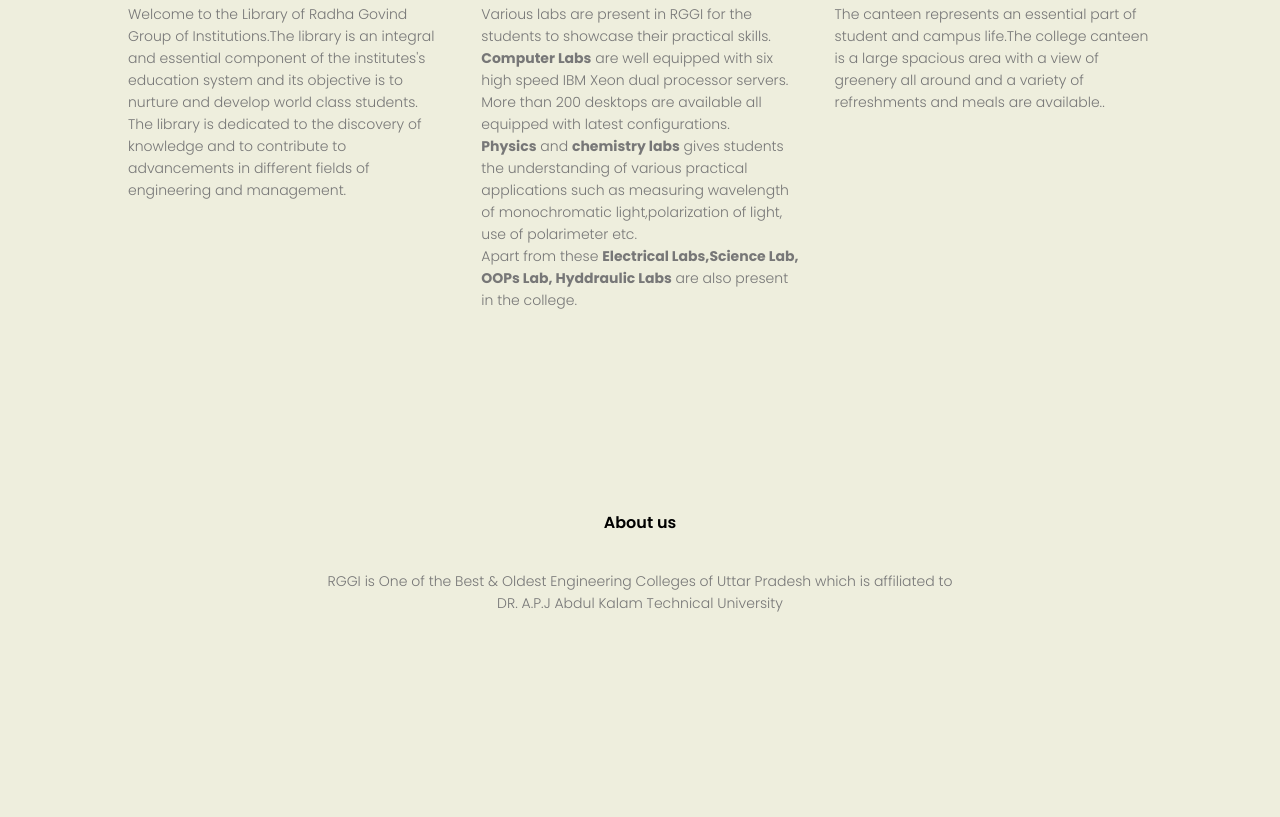
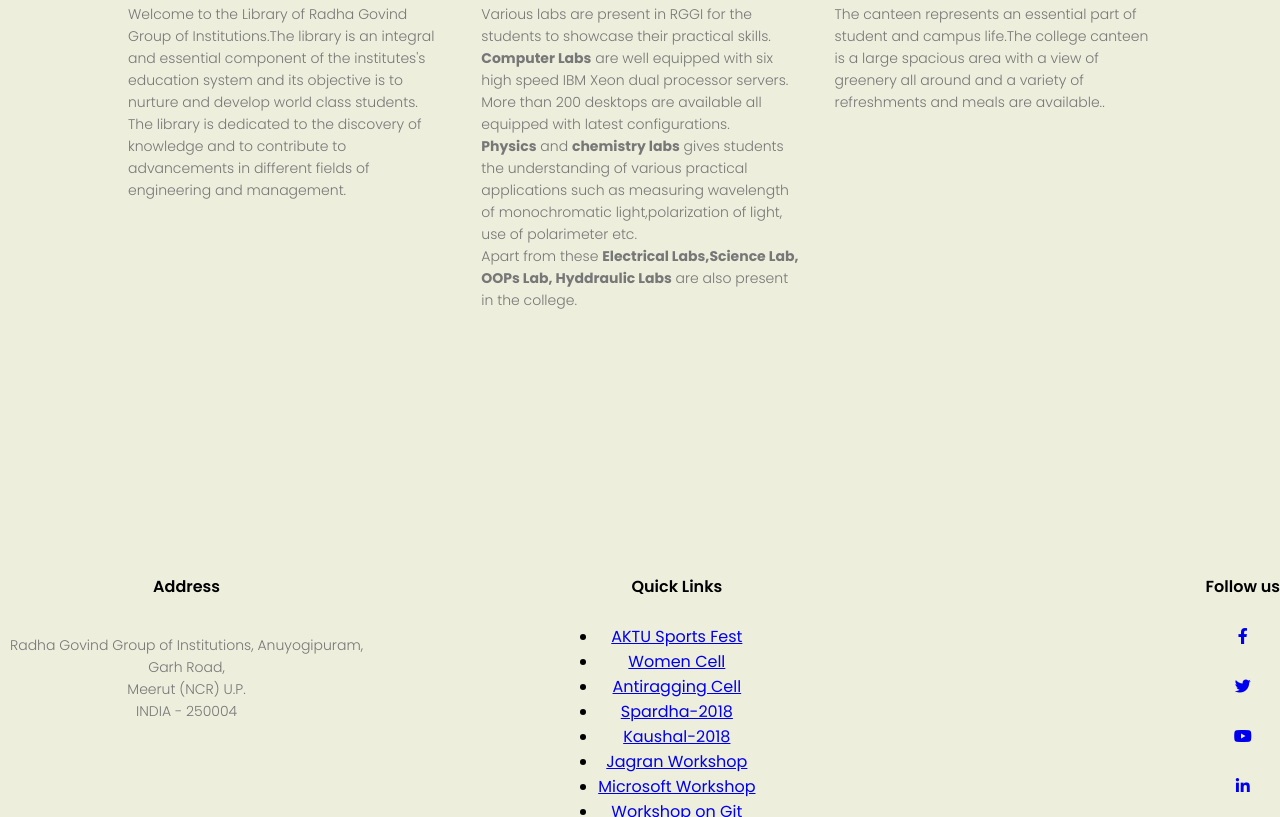
Before and after one commit to Pankhuri2110/The-college-project, a plain HTML site: page course.html in a window 1280 px wide. Shown: the part 1983-2800 px from the top of the page. Before the commit the page ends 2637 px from the top, so only its background shows below. Drawn offline with Linux system fonts and the light colour scheme.

Commit message:
Update course.html

```diff
--- a/course.html
+++ b/course.html
@@ -2,13 +2,14 @@
 <html>
     <head>
         <meta name="viewport" content="width=device-width, initial-scale=1.0">
-        <title>Courses @RGGI</title>
+        <title>Courses </title>
         <link rel="icon" href="images/rggilogo.png" type="image/png">
         <link rel="stylesheet" href="style.css">
         <link rel="preconnect" href="https://fonts.googleapis.com">
         <link rel="preconnect" href="https://fonts.gstatic.com" crossorigin>
         <link href="https://fonts.googleapis.com/css2?family=Poppins:wght@100;200;300;400;600;700&display=swap" rel="stylesheet">
         <link rel="stylesheet" href="https://stackpath.bootstrapcdn.com/font-awesome/4.7.0/css/font-awesome.min.css">
+        <link rel="stylesheet" href="https://cdnjs.cloudflare.com/ajax/libs/font-awesome/6.2.0/css/all.min.css">
     </head>
     <body>
         <section class="sub-header sub-header-image-2">
@@ -20,7 +21,6 @@
                         <li><a href="index.html">HOME</a></li>
                         <li><a href="about.html">ABOUT</a></li>
                         <li><a href="course.html">COURSES</a></li>
-                        <li><a href="blog.html">BLOG</a></li>
                         <li><a href="contact.html">CONTACT</a></li>
                     </ul>
                 </div>
@@ -103,16 +103,55 @@
 
 <!-- ------- Footer -------  -->
 
-<section class="footer">
-    <h4>About us</h4>
-    <p>
-        RGGI is One of the Best & Oldest Engineering Colleges of Uttar Pradesh which is affiliated to
-        <br>
-         DR. A.P.J Abdul Kalam Technical University
-    </p>
+ <!-- ------- Footer ------- -->
 
 
-</section>
+ <footer class="footer">
+    <div class="container">
+        <div class="row">
+            <div class="footer-col">
+                <h4>Address</h4>
+                <p class="add-text">
+                    Radha Govind Group of Institutions, Anuyogipuram,<br>
+                    Garh Road,<br>
+                    Meerut (NCR) U.P.<br>
+                    INDIA - 250004
+                </p>
+            </div>
+
+            <div class="footer-col">
+                <h4>Quick Links</h4>
+                <ul class="footer-ul">
+                    <li><a href="http://events.rggi.edu.in/zonal-level-sports-fest/">AKTU Sports Fest</a></li>
+                    <li><a href="https://www.rggi.edu.in/index.php/women-cell">Women Cell</a></li>
+                    <li><a href="https://www.rggi.edu.in/index.php/antiragging-cell">Antiragging Cell</a></li>
+                    <li><a href="http://events.rggi.edu.in/spardha-2018/">Spardha-2018</a></li>
+                    <li><a href="http://events.rggi.edu.in/kaushal-2018-intra-college-project-competition/">Kaushal-2018</a></li>
+                    <li><a href="http://events.rggi.edu.in/dainik-jagran-workshop/">Jagran Workshop</a></li>
+                    <li><a href="http://events.rggi.edu.in/two-days-work-shop-by-microsoft/">Microsoft Workshop</a></li>
+                    <li><a href="http://events.rggi.edu.in/workshop-on-git/">Workshop on Git</a></li>
+                </ul>
+
+            </div>
+            <div class="footer-col">
+
+            </div>
+
+            <div class="footer-col">
+                <h4>Follow us</h4>
+                <div class = "social-links">
+                    <a href="https://www.facebook.com/rggi5"> <i class = "fab fa-facebook-f"></i></a><br><br>
+                    <a href="https://twitter.com/webrggi"> <i class = "fab fa-twitter"></i></a><br><br>
+                    <a href="https://www.youtube.com/channel/UC_7tVdRKfIKGy7-GgOGu5ow"> <i class = "fab fa-youtube"></i></a><br><br>
+                    <a href="https://www.linkedin.com/in/radha-govind-group-of-institutions-a07271ab/"> <i class = "fab fa-linkedin-in"></i></a><br><br>
+                    <a href="https://webrggi-blog.tumblr.com/"> <i class = "fab fa-tumblr"></i></a><br><br>
+                </div>
+            </div>
+        </div>
+    </div>
+
+
+</footer>
 
 
 <!-- -------------JavaScript for toggle menu------------ -->
```
